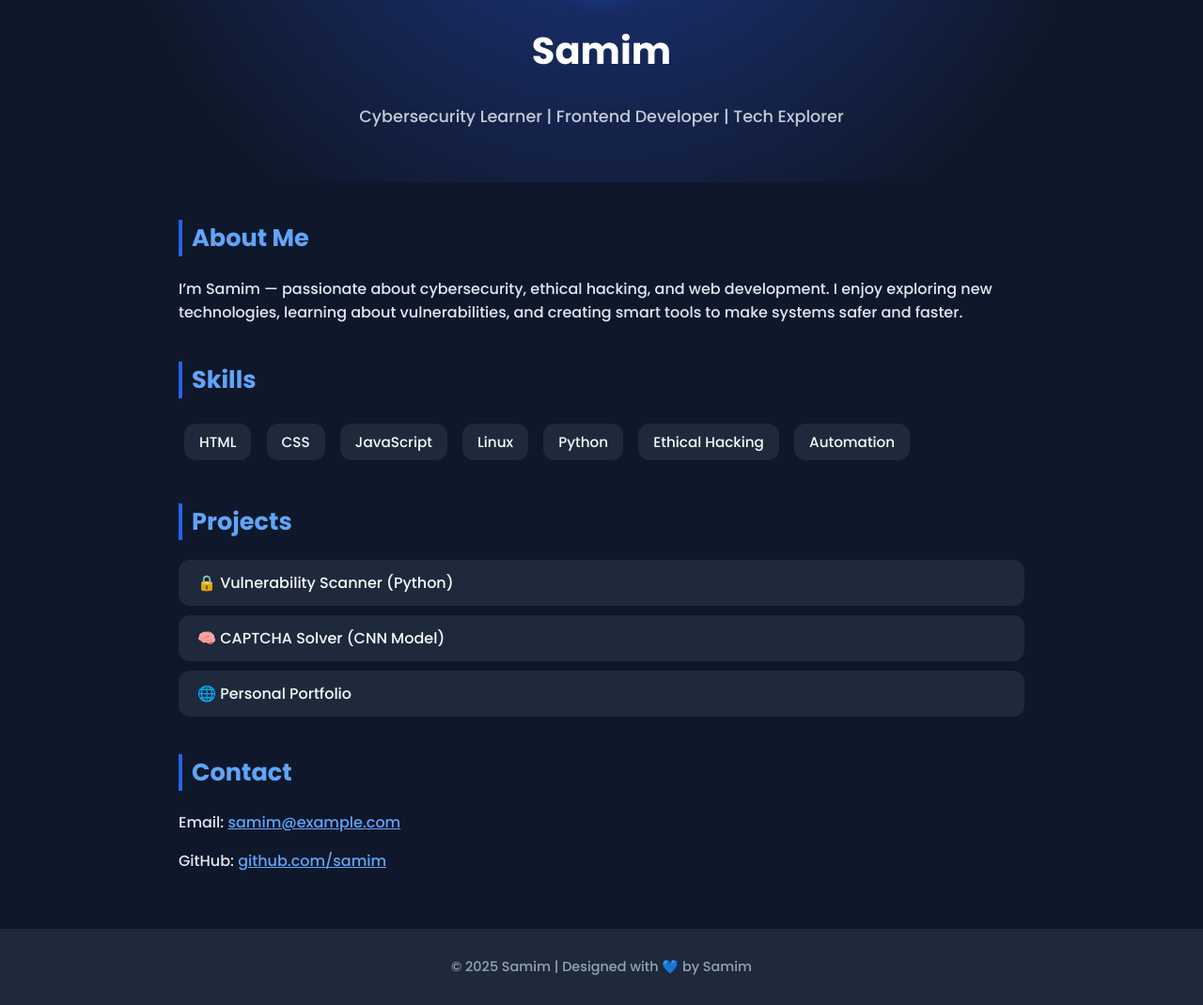
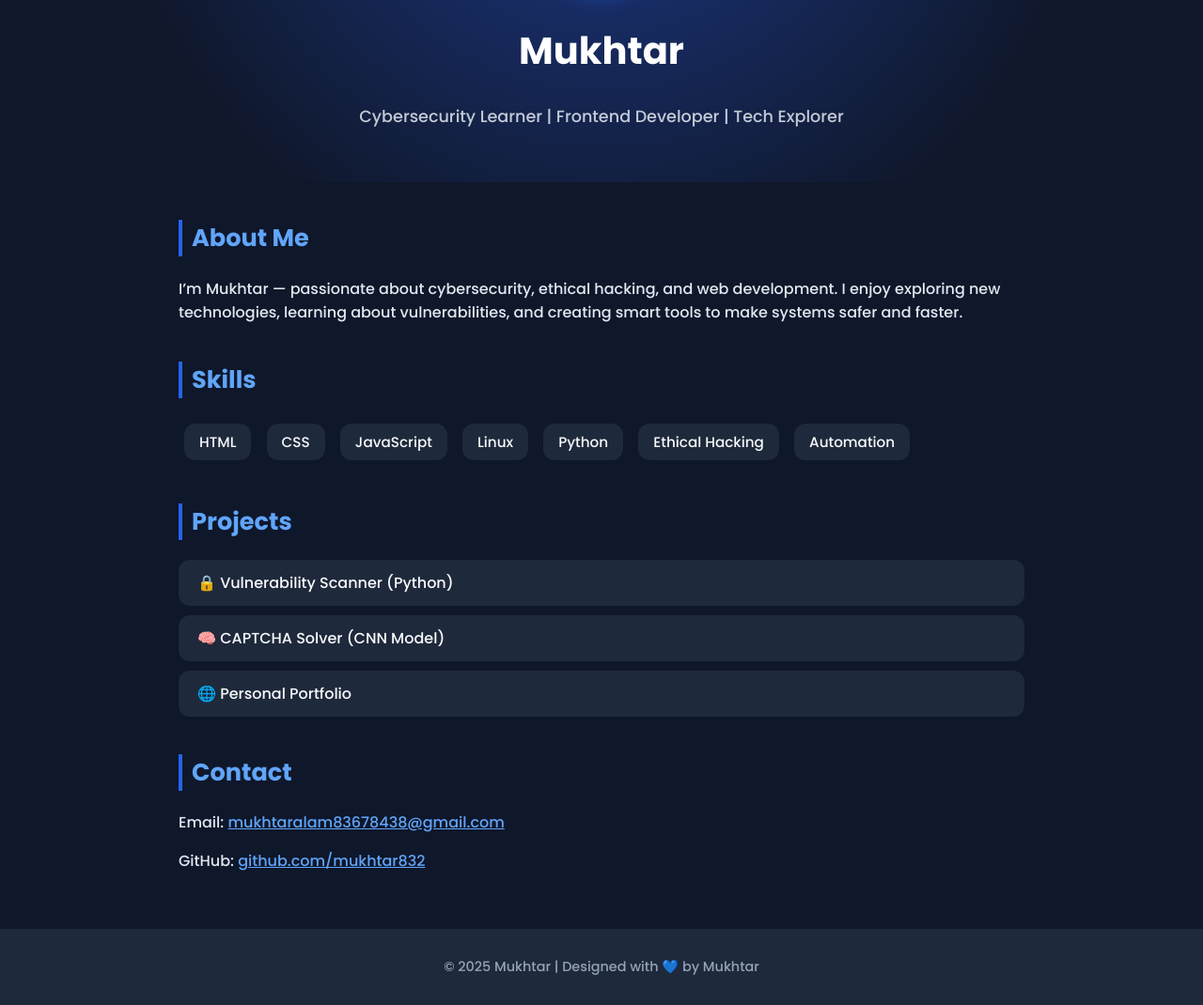
Before and after one commit to mukhtar832/mukhtar832.github.io, a plain HTML site: page index.html in a window 1280 px wide. Shown: the part 209-1279 px from the top of the page at 94% size. Drawn offline with Linux system fonts and the light colour scheme.

Commit message:
Update index.html

```diff
--- a/index.html
+++ b/index.html
@@ -117,15 +117,15 @@
 <body>
 
   <header>
-    <img src="https://i.ibb.co/gS8rQJZ/profile.png" alt="Samim Profile" />
-    <h1>Samim</h1>
+    <img src="https://i.ibb.co/gS8rQJZ/profile.png" alt="Mukhtar Profile" />
+    <h1>Mukhtar</h1>
     <p>Cybersecurity Learner | Frontend Developer | Tech Explorer</p>
   </header>
 
   <section>
     <h2>About Me</h2>
     <p>
-      I’m Samim — passionate about cybersecurity, ethical hacking, and web development.
+      I’m Mukhtar — passionate about cybersecurity, ethical hacking, and web development.
       I enjoy exploring new technologies, learning about vulnerabilities, and creating smart tools to make systems safer and faster.
     </p>
   </section>
@@ -154,12 +154,12 @@
 
   <section>
     <h2>Contact</h2>
-    <p>Email: <a href="mailto:samim@example.com" style="color:#60a5fa;">samim@example.com</a></p>
-    <p>GitHub: <a href="#" style="color:#60a5fa;">github.com/samim</a></p>
+    <p>Email: <a href="mailto:samim@example.com" style="color:#60a5fa;">mukhtaralam83678438@gmail.com</a></p>
+    <p>GitHub: <a href="#" style="color:#60a5fa;">github.com/mukhtar832</a></p>
   </section>
 
   <footer>
-    © 2025 Samim | Designed with 💙 by Samim
+    © 2025 Mukhtar | Designed with 💙 by Mukhtar
   </footer>
 
 </body>
```
